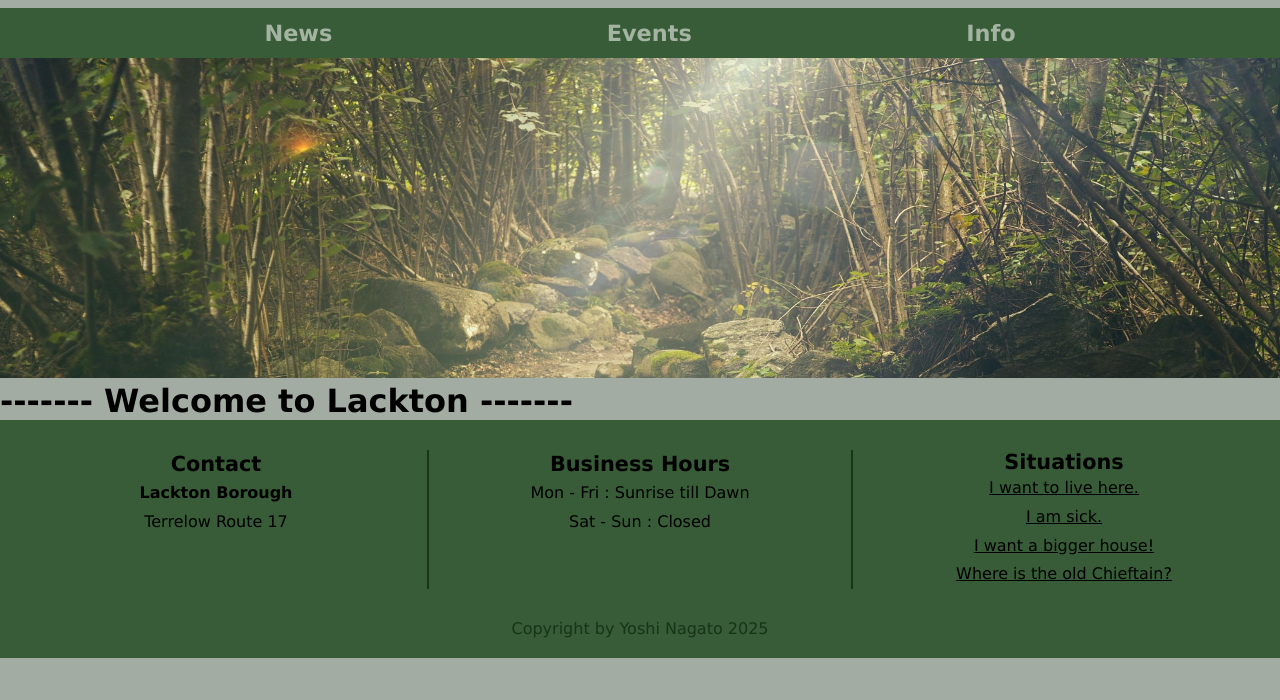
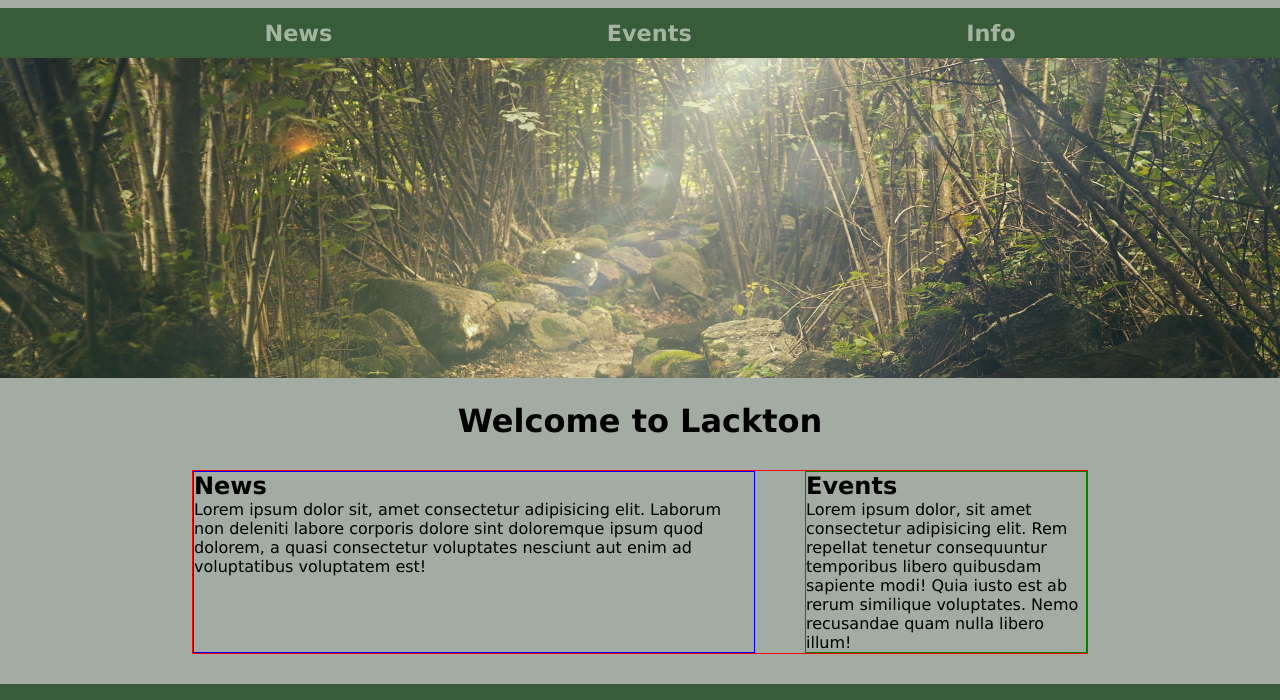
Before and after one commit to YoshiNagato/Lackton-Borough, a plain HTML site: page _site/index.html in a window 1280 px wide. Shown: the part 100-800 px from the top of the page. Drawn offline with Linux system fonts and the light colour scheme.

Commit message:
Starting the index layout

```diff
--- a/_site/css/main.css
+++ b/_site/css/main.css
@@ -4,7 +4,7 @@
     menu: #375c37 ;
 */
 
-/* GLOBAL STYLES */
+/* --- GLOBAL STYLES --- */
 * {
     margin:0;
     padding:0;
@@ -24,7 +24,7 @@ body {
 
 
 
-/* HEADER STYLES */
+/* --- HEADER STYLES --- */
 .header {
     display:flex;
     flex-direction: column;
@@ -52,7 +52,7 @@ body {
     height:40vh;
 }
 
-/* MENU */
+/* --- MENU STYLES --- */
 .nav {
     background-color: #375c37;
     height:50px;
@@ -99,7 +99,7 @@ body {
     display:block;
 }
 
-/* FOOTER */
+/* --- FOOTER STYLES --- */
 .footer {
     background-color: #375c37;
     padding:10px 0;
@@ -158,3 +158,35 @@ text-align: center;
     text-align:center;
     padding:10px;
 }
+
+/* --- INDEX STYLES --- */
+.indexWrapper {
+    width:70%;
+    margin:auto;
+}
+
+.indexWrapper h1 {
+    text-align: center;
+    margin:20px 0;
+}
+
+.infoWrapper {
+    margin:30px 0;
+    border:1px solid red;
+    display:flex;
+    gap:50px;
+}
+
+.indexNews {
+    border:1px solid blue;
+    display:flex;
+    flex-direction: column;
+    flex:2;
+}
+
+.indexEvents {
+    border:1px solid green;
+    display:flex;
+    flex-direction: column;
+    flex:1;
+}
--- a/_site/index.html
+++ b/_site/index.html
@@ -40,7 +40,19 @@
 </html>
 
     <main>
-    <h1>------- Welcome to Lackton -------</h1>
+    <div class="indexWrapper">
+        <h1>Welcome to Lackton</h1>
+        <div class="infoWrapper">
+            <div class="indexNews">
+                <h2>News</h2>
+                <p>Lorem ipsum dolor sit, amet consectetur adipisicing elit. Laborum non deleniti labore corporis dolore sint doloremque ipsum quod dolorem, a quasi consectetur voluptates nesciunt aut enim ad voluptatibus voluptatem est!</p>
+            </div>
+            <div class="indexEvents">
+                <h2>Events</h2>
+                <p>Lorem ipsum dolor, sit amet consectetur adipisicing elit. Rem repellat tenetur consequuntur temporibus libero quibusdam sapiente modi! Quia iusto est ab rerum similique voluptates. Nemo recusandae quam nulla libero illum!</p>
+            </div>
+        </div>
+    </div>
 </main>
 
     <div class="footer">
--- a/css/main.css
+++ b/css/main.css
@@ -4,7 +4,7 @@
     menu: #375c37 ;
 */
 
-/* GLOBAL STYLES */
+/* --- GLOBAL STYLES --- */
 * {
     margin:0;
     padding:0;
@@ -24,7 +24,7 @@ body {
 
 
 
-/* HEADER STYLES */
+/* --- HEADER STYLES --- */
 .header {
     display:flex;
     flex-direction: column;
@@ -52,7 +52,7 @@ body {
     height:40vh;
 }
 
-/* MENU */
+/* --- MENU STYLES --- */
 .nav {
     background-color: #375c37;
     height:50px;
@@ -99,7 +99,7 @@ body {
     display:block;
 }
 
-/* FOOTER */
+/* --- FOOTER STYLES --- */
 .footer {
     background-color: #375c37;
     padding:10px 0;
@@ -158,3 +158,35 @@ text-align: center;
     text-align:center;
     padding:10px;
 }
+
+/* --- INDEX STYLES --- */
+.indexWrapper {
+    width:70%;
+    margin:auto;
+}
+
+.indexWrapper h1 {
+    text-align: center;
+    margin:20px 0;
+}
+
+.infoWrapper {
+    margin:30px 0;
+    border:1px solid red;
+    display:flex;
+    gap:50px;
+}
+
+.indexNews {
+    border:1px solid blue;
+    display:flex;
+    flex-direction: column;
+    flex:2;
+}
+
+.indexEvents {
+    border:1px solid green;
+    display:flex;
+    flex-direction: column;
+    flex:1;
+}
```
Also changed, not shown: index.html (+13 -1 lines), 2 other files.
